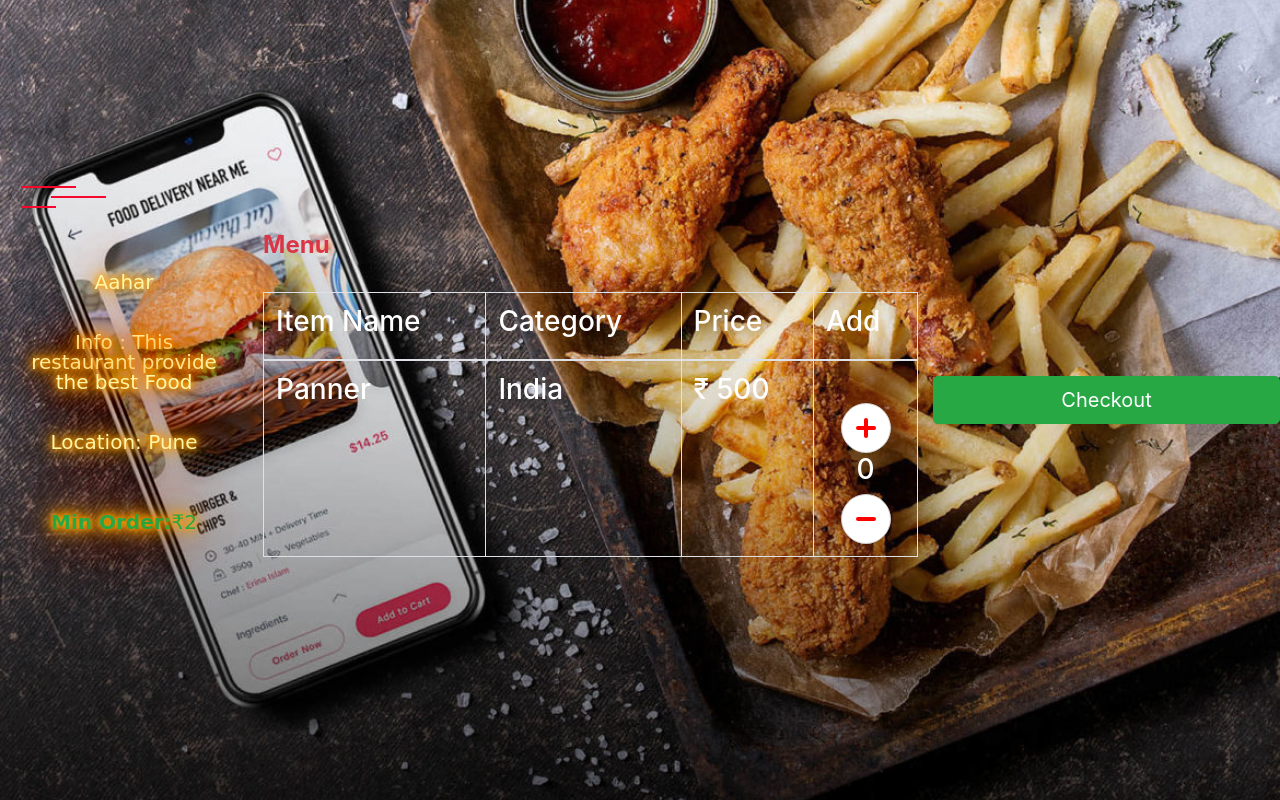
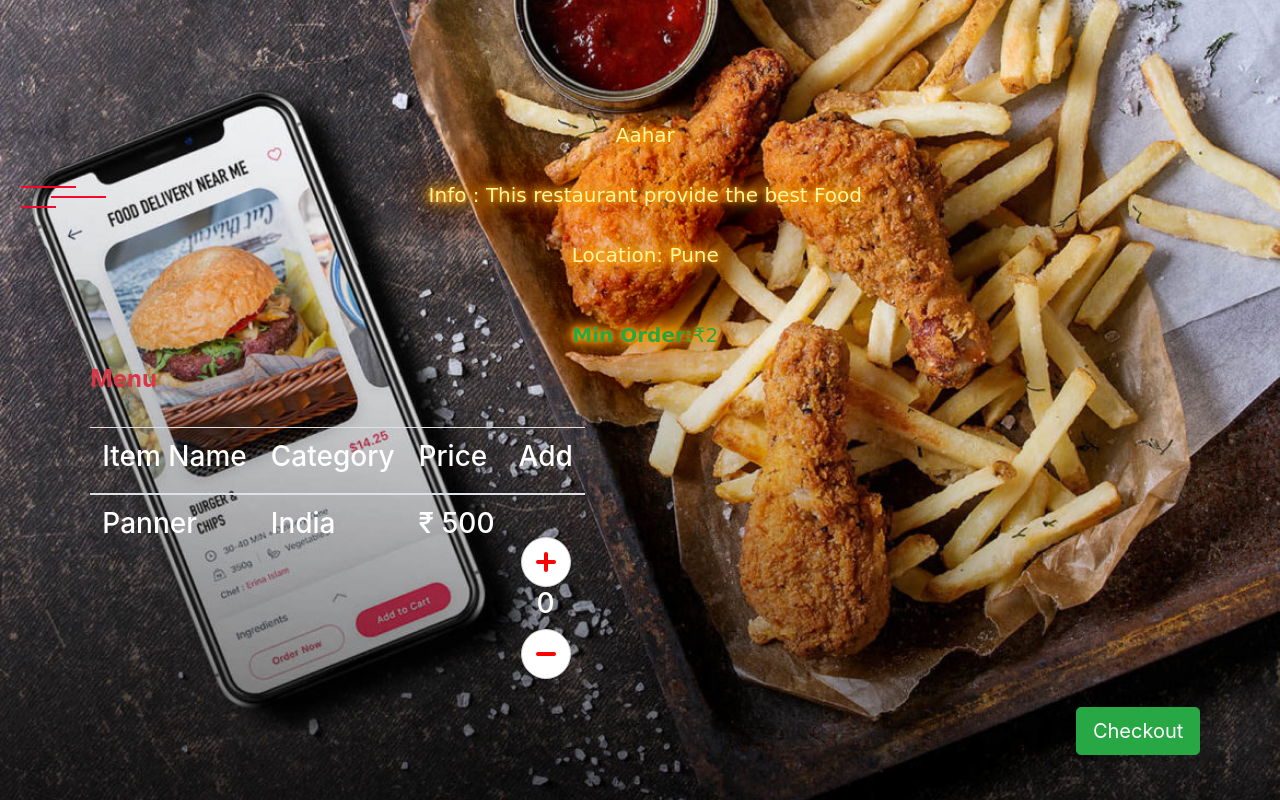
Before and after one commit to rahultah/Food-Order, a Django app: page /restaurant/1/ in a window 1280 px wide. Run offline with Django 3.2, Linux system fonts and the light colour scheme; data comes from the database, SQL or seed files in the repository; both versions use the stored data as it was after the commit; some libraries are stand-ins or nearby versions.

Commit message:
Second Commit

```diff
--- a/shop/templates/shop/a.html
+++ b/shop/templates/shop/a.html
@@ -229,6 +229,7 @@ transition-delay: .43s;
 transition-delay: .4s;
 }
 
+
   </style>
 </head>
 <body>
--- a/shop/templates/shop/menu.html
+++ b/shop/templates/shop/menu.html
@@ -11,6 +11,13 @@
 
 <script src="https://stackpath.bootstrapcdn.com/bootstrap/4.4.1/js/bootstrap.min.js" integrity="sha384-wfSDF2E50Y2D1uUdj0O3uMBJnjuUD4Ih7YwaYd1iqfktj0Uod8GCExl3Og8ifwB6" crossorigin="anonymous"></script>
 <style>
+
+
+.container .table{
+   display: block !important;
+   overflow-x: auto !important;
+   width: 100% !important;
+ }
  .restcontainer .restname h3{
     padding: 0px;
     margin: 0px;
@@ -142,8 +149,13 @@
 }
 
 </style>
+>
+
+	<br>
+	<div class="container">
 		<div class="restcontainer">
 			<div class="restname">
+				<br><br>
 				<h3>{{rname}}</h3>
 				</div>
 				<div class="restname">
@@ -157,13 +169,10 @@
 		</font>
 		</p>
 	</div>
-
-	<br>
-
-	<div class="container">
+		<div class= "table-responsive">
 			<h3 class="text-danger"><font size="5"><strong>Menu</strong></font></h3>
 			<br>
-				<table class="table table-hover table-bordered">
+				<table class="table">
 					<thead>
 						<th><h3>Item Name</h3></th>
 						<th><h3>Category</h3></th>
@@ -211,11 +220,15 @@
 					{% endfor %}
 				</tr>
 				</table>
-	</div>
-	<div class="container1">
-		<input type="button1" class="btn btn-success btn-lg pull-right" onclick="storearray();" value="Checkout"/>
 
 		</div>
+		<div class="button">
+			<input type="button" class="btn btn-success btn-lg pull-right" onclick="storearray();" value="Checkout"/>
+
+		</div>
+	</div>
+
+
 <br>
 <script type="text/javascript">
 
```
Also changed, not shown: db.sqlite3, media/example.jpg (added), 3 other files. Lines whose indentation alone changed are shown as unchanged.
